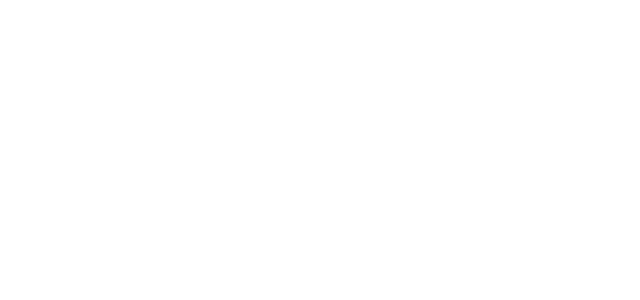
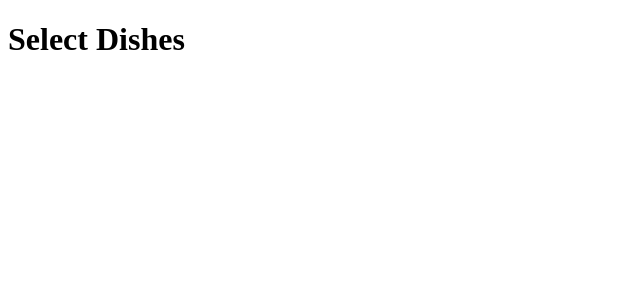
Before and after one commit to yusakinasa/Eleme004, a Vue app in the folder eleme-frontend/: page /shop-menu in a window 1280 px wide. Before the commit this address had no page. Shown: the top 300 px of the page, without its empty margins (0-640 px from the left). Built offline with nearby package versions, Linux system fonts and the light colour scheme.

Commit message:
新建了选择菜品页面，配置了路由
- 具体内容还没写

```diff
--- a/eleme-frontend/src/router/index.js
+++ b/eleme-frontend/src/router/index.js
@@ -4,6 +4,7 @@
 import NewPage from '../views/NewPage.vue'  // 导入新页面组件
 import OrderConfirm from '../views/OrderConfirm.vue'
 import LogIn from '../views/LogIn.vue'
+import MenuSelection from '../views/MenuSelection.vue'
 
 const routes = [
     {
@@ -25,6 +26,12 @@
         path: '/',  // 设置登录页面的路由路径
         name: 'LogIn',
         component: LogIn  // 设置路由指向 LogIn 组件
+    },
+    {
+//        path: '/shop/:id/menu',  // 设置不同商店选择菜品路由路径
+        path: '/shop-menu', // 设置选择菜品路由
+        name: 'MenuSelection',
+        component: MenuSelection  // 设置路由指向选择菜品组件
     }
 ]
 
--- /dev/null
+++ b/eleme-frontend/src/views/MenuSelection.vue
@@ -0,0 +1,18 @@
+<template>
+  <div class="menu-selection">
+    <h1>Select Dishes</h1>
+    <!-- 菜品列表 -->
+  </div>
+</template>
+
+<script>
+export default {
+  name: 'MenuSelection',
+};
+</script>
+
+<style scoped>
+.menu-selection {
+  /* 样式 */
+}
+</style>
```
Also changed, not shown: 1 other file (tests, documents, lock files or other folders).
